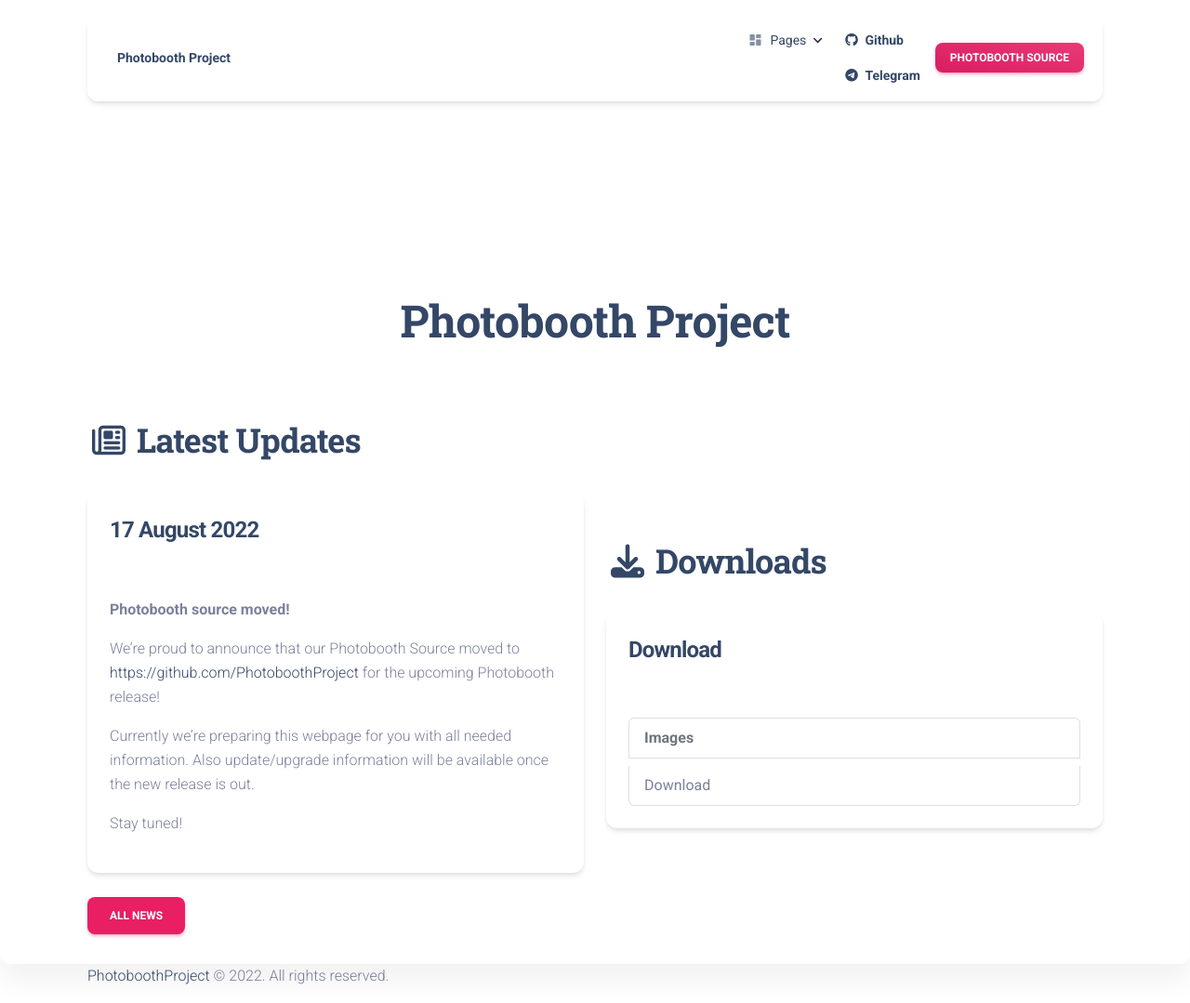
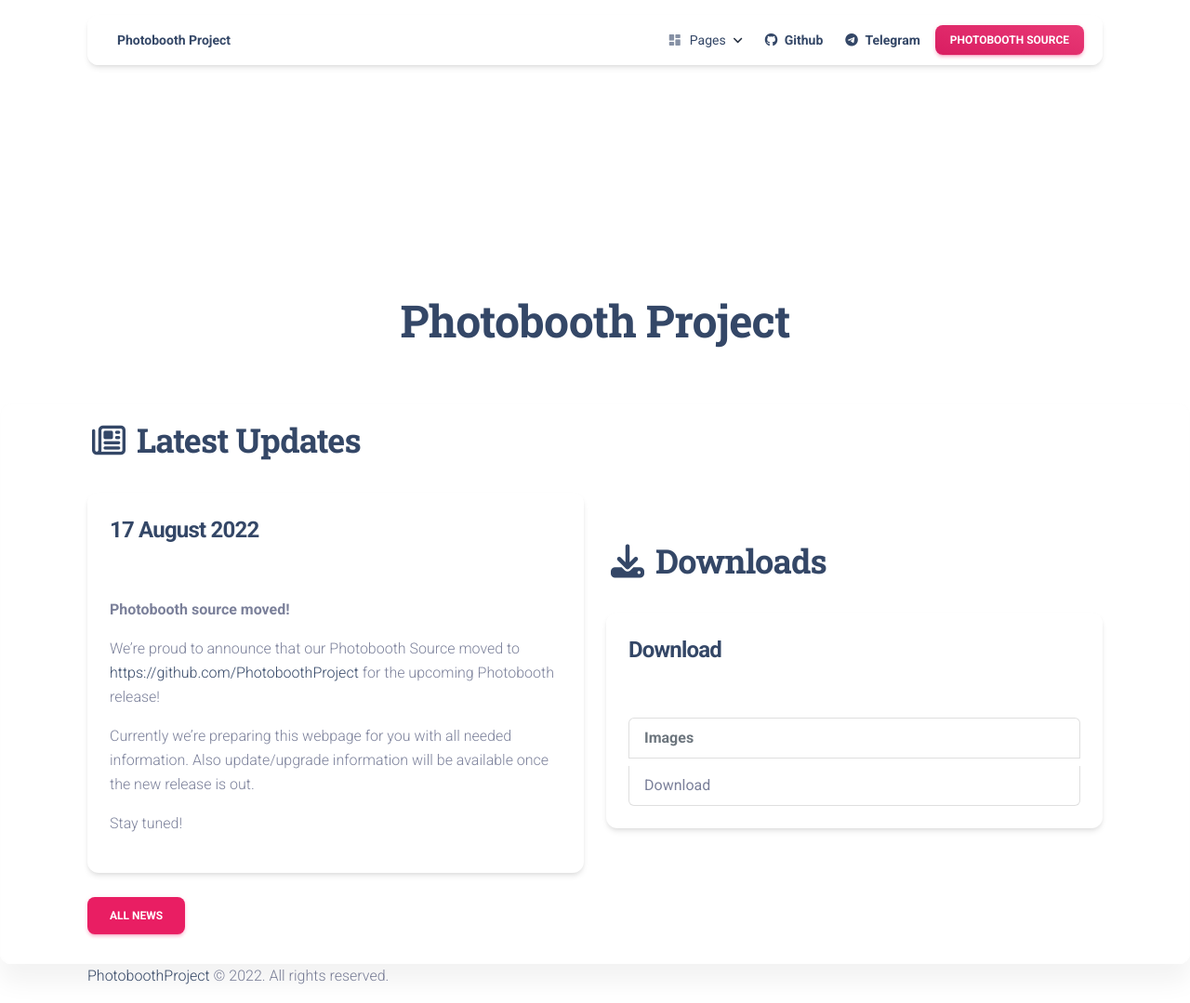
Before and after one commit to PhotoboothProject/PhotoboothProject.github.io, a Jekyll site: the page built from index.html, in a window 1280 px wide. Shown: the whole page at 93% size. Built offline with Jekyll 4.4.1, drawn with Linux system fonts in a browser that asks for light colours; nearby versions of some CDN libraries.

Commit message:
Adjust Telegram Logo position inside navbar

```diff
--- a/_layouts/blank.html
+++ b/_layouts/blank.html
@@ -72,16 +72,21 @@
                                         </div>
                                     </div>
                                 </li>
+
                                 <li class="nav-item ms-lg-auto">
                                     <a class="nav-link nav-link-icon me-2" href="https://github.com/PhotoboothProject" target="_blank">
                                         <i class="fa fa-github me-1"></i>
                                         <p class="d-inline text-sm z-index-1 font-weight-bold" data-bs-toggle="tooltip" data-bs-placement="bottom" title="Star us on Github">Github</p>
                                     </a>
+                                </li>
+
+                                <li class="nav-item ms-lg-auto">
                                     <a class="nav-link nav-link-icon me-2" href="https://t.me/PhotoboothGroup" target="_blank">
                                         <i class="fa fa-telegram me-1"></i>
                                         <p class="d-inline text-sm z-index-1 font-weight-bold" data-bs-toggle="tooltip" data-bs-placement="bottom" title="Join us on Telegram">Telegram</p>
                                     </a>
                                 </li>
+
                                 <li class="nav-item my-auto ms-3 ms-lg-0">
                                     <a href="https://github.com/PhotoboothProject/Photobooth" class="btn btn-sm  bg-gradient-primary  mb-0 me-1 mt-2 mt-md-0">Photobooth Source</a>
                                 </li>
```
